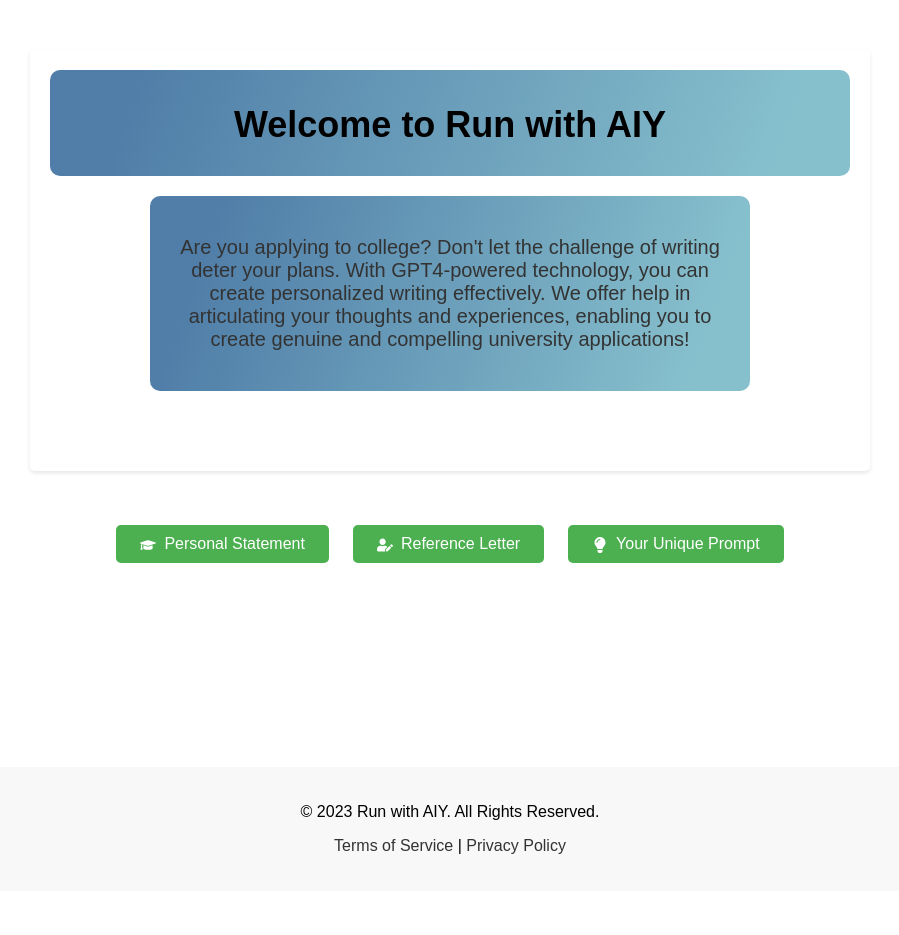
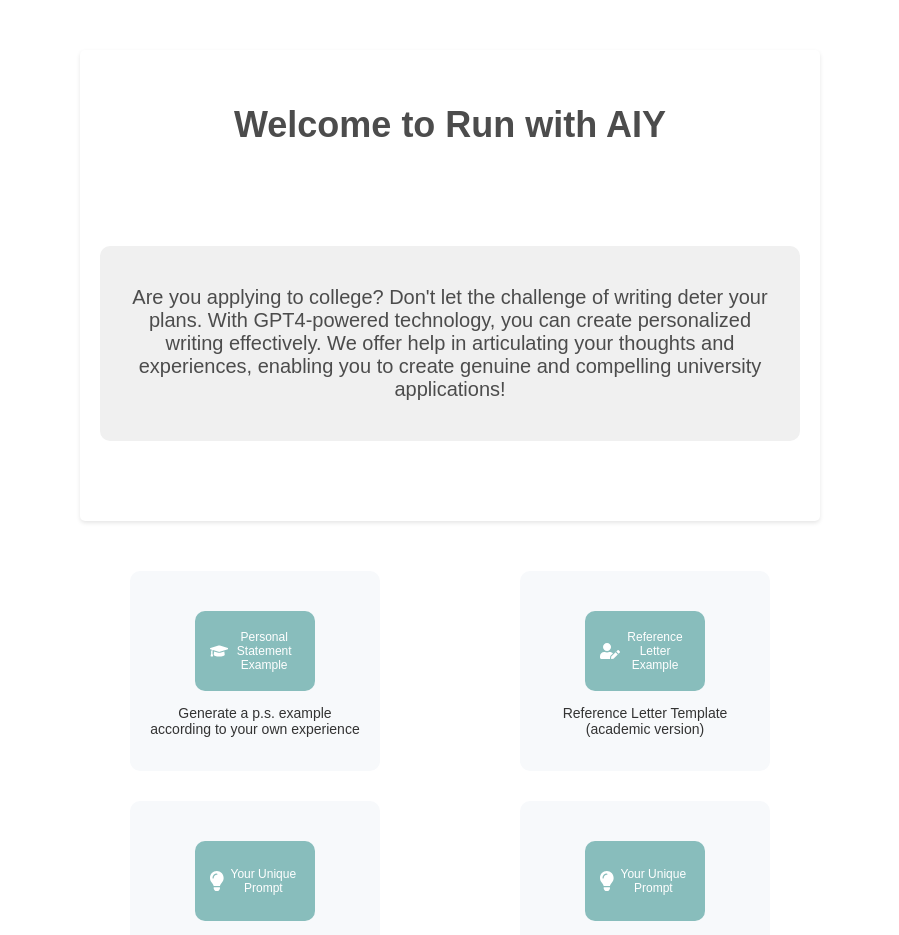
Before and after one commit to QQuinn03/aiy-front, a React (Create React App) app: page / in a window 1280 px wide. Shown: the top 935 px of the page, without its empty margins (190-1089 px from the left). Before the commit the page ends 891 px from the top, so only its background shows below. Built offline with nearby package versions, Linux system fonts and the light colour scheme.

Commit message:
changed ui

```diff
--- a/public/index.html
+++ b/public/index.html
@@ -2,14 +2,14 @@
 <html lang="en">
   <head>
     <meta charset="utf-8" />
-    <link rel="icon" href="%PUBLIC_URL%/favicon.ico" />
+    <link rel="icon" href="%PUBLIC_URL%/favicon.png" />
     <meta name="viewport" content="width=device-width, initial-scale=1" />
     <meta name="theme-color" content="#000000" />
     <meta
       name="description"
       content="Web site created using create-react-app"
     />
-    <link rel="apple-touch-icon" href="%PUBLIC_URL%/logo192.png" />
+    <link rel="apple-touch-icon" href="%PUBLIC_URL%/favicon.png" />
     <!--
       manifest.json provides metadata used when your web app is installed on a
       user's mobile device or desktop. See https://developers.google.com/web/fundamentals/web-app-manifest/
@@ -24,7 +24,7 @@
       work correctly both with client-side routing and a non-root public URL.
       Learn how to configure a non-root public URL by running `npm run build`.
     -->
-    <title>React App</title>
+    <title>RWA</title>
   </head>
   <body>
     <noscript>You need to enable JavaScript to run this app.</noscript>
--- a/src/App.css
+++ b/src/App.css
@@ -4,7 +4,7 @@
 }
 
 .container {
-  max-width: 800px;
+  max-width: 700px;
   margin: 50px auto;
   background-color: #FFFFFF;
   padding: 20px;
@@ -12,21 +12,32 @@
   box-shadow: 0 2px 4px rgba(0, 0, 0, 0.1);
   transition: transform 0.3s;
 }
-
+.title {
+  color: rgb(76, 76, 76) !important;
+}
+.text-color{
+  color: rgb(76, 76, 76) !important;
+}
 .container:hover {
   transform: scale(1.02);
 }
+
 
 .title-container {
   display: flex;
   align-items: center;
   justify-content: center;
-  background: linear-gradient(109.6deg, #507EA8 11.2%, #87c0cd 91.1%);
+  background: white;
   padding: 10px;
   border-radius: 10px;
   margin-bottom: 20px;
   color: #FFFFFF;
+
+  max-width: 65%;  /* Set your desired maximum width here */
+  margin-left: auto;
+  margin-right: auto;
 }
+
 
 .logo {
   height: 50px;   /* Adjust as needed */
@@ -34,23 +45,27 @@
 }
 
 h1 {
-  font-size: 36px;
+  font-size: 30px;
   font-weight: bold;
+
+
 }
 
 .paragraph-box {
+  box-sizing: border-box;
   font-size: 20px;
-  background: linear-gradient(109.6deg, #507EA8 11.2%, #87c0cd 91.1%);
+  background: white;
   padding: 20px;
   margin-top: 10%;
-  margin-bottom: 20px;
+  margin-bottom: 40px;
   border-radius: 10px;
   width: 70%;
   margin-left: auto;
   margin-right: auto;
-  color: #FFFFFF;
   transition: transform 0.3s;
+
 }
+
 
 .paragraph-box:hover {
   transform: scale(1.02);
@@ -71,3 +86,11 @@
   background-color: #87c0cd;
   transition: background-color 0.3s;
 }
+@media only screen and (max-width: 600px) {
+  .paragraph-box {
+    padding: 10px;
+  }
+  .button{
+    display:none;
+  }
+}
--- a/src/components/HomePage.js
+++ b/src/components/HomePage.js
@@ -1,6 +1,6 @@
 import React from "react";
 
-import ServiceDropdown from "./ServiceDropdown";
+import Service from "./Service";
 import Footer from "./Footer";
 import "../App.css";
 
@@ -13,7 +13,7 @@
         </div>
 
         <div className="paragraph-box">
-          <p>
+          <p className="text-color">
             Are you applying to college? Don't let the challenge of writing
             deter your plans. With GPT4-powered technology, you can create
             personalized writing effectively. We offer help in articulating your
@@ -22,7 +22,7 @@
           </p>
         </div>
       </div>
-      <ServiceDropdown />
+      <Service />
       <Footer />
     </div>
   );
--- a/src/components/ReferenceLetter.css
+++ b/src/components/ReferenceLetter.css
@@ -1,7 +1,10 @@
 .reference-letter-container {
   max-width: 800px;
   margin: 0 auto;
-  padding: 40px;
+  padding: 20px;
+  display: flex;
+  flex-direction: column;
+  align-items: center;
 }
 
 .title {
@@ -11,77 +14,49 @@
   text-align: center;
   color: #000000;
 }
-
+.gender-select {
+  width: 50%; /* Or any width you prefer */
+  /* margin-left: auto;
+  margin-right: auto; */
+  max-width: 130px;
+}
 .paragraph-box {
   background-color: #f0f0f0;
   padding: 20px;
-  margin-top: 0%;
   margin-bottom: 60px;
   border-radius: 10px;
-  width: 70%;
-  margin-left: center;
-  margin-right: center;
-  color: white;
+  width: 100%;
+  color: #333333;
   text-align: center;
 }
 
-.form-container {
-  margin-bottom: 20px;
+.form-text-editor-container {
+  display: flex;
+  flex-direction: column;
+  width: 100%;
+  align-items: center;
 }
 
-.text-editor-container {
-  margin-bottom: 10px;
-}
-
-.text-editor {
-  width: 150%;
-  min-height: 400px;
-  padding: 0 !important;
-  border: 1px solid #ccc;
-  border-radius: 5px;
-  font-family: Arial, sans-serif;
-  font-size: 14px;
-  resize: vertical;
+.form-container-wrapper {
+  display: flex;
+  flex-direction: column;
+  width: 100%;
+  padding-right: 20px;
 }
 
 .form-section {
+  display: flex;
+  flex-direction: column;
+  width: 100%;
   margin-bottom: 20px;
 }
 
 .form-section label {
-  display: inline-block;
-  width: 250px;
+  width: 100%;
   text-align: left;
-  margin-left: -100px;
 }
 
-.form-section input[type="text"] {
-  width: 200px;
-  margin-left:-90px;
-  display: block;
-  width: 100%;
-  padding: 8px;
-  font-size: 14px;
-  margin-top: 5px;
-  margin-bottom: 15px;
-  border: 1px solid #ccc;
-  border-radius: 4px;
-}
-.form-section textarea {
-  /* Add your common styles for input, select, and textarea elements here */
-  display: block;
-  width: 100%;
-  padding: 8px;
-  font-size: 14px;
-  margin-top: 5px;
-  margin-bottom: 15px;
-  border: 1px solid #ccc;
-  border-radius: 4px;
-}
-.form-section select {
-  /* Add your common styles for input and select elements here */
-  display: block;
-  margin-left:-100px;
+.form-section input[type="text"], .form-section textarea, .form-section select {
   width: 100%;
   padding: 8px;
   font-size: 14px;
@@ -91,88 +66,31 @@
   border-radius: 4px;
 }
 
+.ql-container {
+  width: 100%;
 
-.form-text-editor-container {
-  display: grid;
-  grid-template-columns: repeat(auto-fit, minmax(300px, 1fr));
-  gap: 20px;
-}
-
-.form-container-wrapper {
-  display: flex;
-  flex-direction: column;
-  width: 33%;
-  padding-right: 20px;
-}
-
-.reference-letter-content {
-  display: flex;
-  flex-wrap: wrap;
-  justify-content: space-between;
-}
-.ql-container {
-
-  width: 100%;
 }
 
 .ql-editor {
-  min-height: 500px; /* Increase the height here */
+  min-height: 600px; /* Increase the height here */
+
 }
-
+.submit-btn {
+  width: 200px; /* Or any width you prefer */
+  margin-left: auto;
+  margin-right: auto;
+  margin-bottom: 40px;
+}
 @media (max-width: 768px) {
-  .form-container,
-  .text-editor-container {
-    width: 100%;
+  .reference-letter-container {
+    padding: 10px;
   }
 
-  .form-section label {
-    margin-left: 0;
+  .title {
+    font-size: 28px;
   }
 }
-
-/* .required {
-  color: rgb(126, 16, 16);
-  margin-left: 2px;
-} */
-
-.required {
-  color: #7e1010;
-  margin-left: 2px;
+.response-text {
+  font-weight: bold;
+  margin-bottom: 30PX;;
 }
-.personal-statement-container {
-  max-width: 800px;
-  margin: 0 auto;
-  padding: 20px;
-}
-
-.title {
-  font-size: 36px;
-  font-weight: bold;
-  margin-bottom: 20px;
-  text-align: center;
-  color: #000000;
-}
-
-.paragraph-box {
-  background-color: #f0f0f0;
-  padding: 20px;
-  margin-top: 0%;
-  margin-bottom: 60px;
-  border-radius: 10px;
-  width: 70%;
-  margin-left: auto;
-  margin-right: auto;
-  color: #333333;
-  text-align: center;
-}
-
-.form-section input[type="text"] {
-  width: 200px;
-  margin-left: -100px;
-}
-
-.form-section textarea {
-  width: 400px;
-  min-height: 200px;
-  margin-left: -100px;
-}
--- /dev/null
+++ b/src/components/Service.css
@@ -0,0 +1,60 @@
+.service-dropdown-container {
+  display: flex;
+  justify-content: space-between;
+  flex-wrap: wrap;
+  gap: 20px;
+  margin-bottom: 30px;
+  margin-top: 30px;
+  text-align: center;
+  width: 50%;  /* Set the same width as .paragraph-box */
+  margin-left: auto;
+  margin-right: auto;  /* Centering the container */
+  gap: 30px;
+}
+.service-item {
+  width: calc(50% - 70px);
+  padding: 20px;
+  background: #f7f9fb;
+  border-radius: 10px;
+  transition: all 0.3s;
+  box-sizing: border-box;
+  display: flex; /* Add this to align content vertically */
+  flex-direction: column; /* Add this to stack content vertically */
+  align-items: center; /* Add this to center the content horizontally */
+
+}
+
+.service-item:hover {
+  transform: translateY(-5px);
+  box-shadow: 0 4px 12px rgba(0,0,0,0.1);
+}
+
+.service-btn {
+  background-color: #88BDBC;
+  border: none;
+  color: white;
+  text-decoration: none;
+  font-size: 12px;
+  cursor: pointer;
+  padding: 15px; /* Increased padding for bigger button */
+  border-radius: 10px;
+  transition: background-color 0.3s;
+  width: 120px; /* Increased width for bigger button */
+  height: 80px; /* Increased height for bigger button */
+  margin-top: 20px; /* Added margin-top to move the button below the text */
+  display: flex;
+  align-items: center;
+  justify-content: center;
+}
+
+
+.service-icon {
+  margin-right: 3px;
+  vertical-align: middle;
+  font-size: 20px;
+}
+
+.service-description {
+  font-size: 14px;
+  color: #333;
+}
--- /dev/null
+++ b/src/components/Service.js
@@ -0,0 +1,71 @@
+import React from "react";
+import { useNavigate } from "react-router-dom";
+import "./Service.css";
+import { FaGraduationCap, FaLightbulb, FaUserEdit } from "react-icons/fa";
+
+const Service = () => {
+  const navigate = useNavigate();
+
+  const handleReferenceLetterClick = () => {
+    navigate("/reference-letter");
+  };
+
+  const handlePersonalStatementClick = () => {
+    navigate("/personal-statement");
+  };
+
+  const handleUniquePromptClick = () => {
+    navigate("/unique-prompt");
+  };
+
+  return (
+    <div className="service-dropdown-container">
+      <div className="service-item">
+        <button className="service-btn" onClick={handlePersonalStatementClick}>
+          <FaGraduationCap
+            font-size="40px"
+            margin-right="3px"
+            vertical-align="middle"
+          />
+          Personal Statement Example
+        </button>
+        <p className="service-description">
+          Generate a p.s. example according to your own experience
+        </p>
+      </div>
+      <div className="service-item">
+        <button className="service-btn" onClick={handleReferenceLetterClick}>
+          <FaUserEdit
+            font-size="40px"
+            margin-right="3px"
+            vertical-align="middle"
+          />
+          Reference Letter Example
+        </button>
+        <p className="service-description">
+          Reference Letter Template (academic version)
+        </p>
+      </div>
+      <div className="service-item">
+        <button className="service-btn" onClick={handleUniquePromptClick}>
+          <FaLightbulb className="service-icon" />
+          Your Unique Prompt
+        </button>
+        <p className="service-description">
+          Description for Your Unique Prompt service...
+        </p>
+      </div>
+      <div className="service-item">
+        <button className="service-btn" onClick={handleUniquePromptClick}>
+          <FaLightbulb className="service-icon" />
+          Your Unique Prompt
+        </button>
+        <p className="service-description">
+          Description for Your Unique Prompt service...
+        </p>
+      </div>
+    </div>
+  );
+};
+
+export default Service;
--- a/src/components/ServiceDropdown.css
+++ /dev/null
@@ -1,37 +0,0 @@
-
-
-
-  .service-dropdown-container {
-    display: flex;
-    justify-content: center;
-    flex-wrap: wrap;
-    gap: 20px;
-    margin-bottom: 30px;
-    margin-top: 30px;
-  }
-
-  .service-btn {
-    background-color: #4caf50;
-    border: none;
-    color: white;
-    text-align: center;
-    text-decoration: none;
-    display: inline-block;
-    font-size: 16px;
-    margin: 4px 2px;
-    cursor: pointer;
-    padding: 10px 24px;
-    border-radius: 5px;
-    transition: background-color 0.3s;
-    position: relative;
-    overflow: hidden;
-  }
-
-  .service-btn:hover {
-    background-color: #45a049;
-  }
-
-  .service-icon {
-    margin-right: 8px;
-    vertical-align: middle;
-  }
--- a/src/components/ServiceDropdown.js
+++ /dev/null
@@ -1,39 +0,0 @@
-import React from "react";
-import { useNavigate } from "react-router-dom";
-import "./ServiceDropdown.css";
-import { FaGraduationCap, FaLightbulb, FaUserEdit } from "react-icons/fa";
-
-const ServiceDropdown = () => {
-  const navigate = useNavigate();
-
-  const handleReferenceLetterClick = () => {
-    navigate("/reference-letter");
-  };
-
-  const handlePersonalStatementClick = () => {
-    navigate("/personal-statement");
-  };
-
-  const handleUniquePromptClick = () => {
-    navigate("/unique-prompt");
-  };
-
-  return (
-    <div className="service-dropdown-container">
-      <button className="service-btn" onClick={handlePersonalStatementClick}>
-        <FaGraduationCap className="service-icon" />
-        Personal Statement
-      </button>
-      <button className="service-btn" onClick={handleReferenceLetterClick}>
-        <FaUserEdit className="service-icon" />
-        Reference Letter
-      </button>
-      <button className="service-btn" onClick={handleUniquePromptClick}>
-        <FaLightbulb className="service-icon" />
-        Your Unique Prompt
-      </button>
-    </div>
-  );
-};
-
-export default ServiceDropdown;
--- a/src/components/TextEditor.css
+++ b/src/components/TextEditor.css
@@ -9,4 +9,5 @@
     max-height: 500px;
     overflow-y: auto;
     background-color: white;
+    margin-top: 50px;
   }
```
Also changed, not shown: src/components/PS.js (+10 -4 lines), src/components/Ps.css (added, +79 -0 lines), src/components/ReferenceLetter.js (+11 -2 lines), public/favicon.png (added), 1 other file (tests, documents, lock files or other folders).
